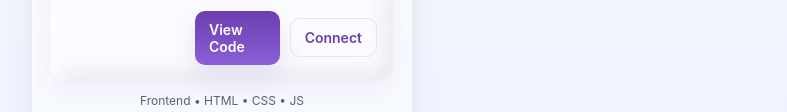
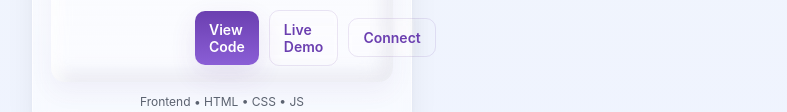
Before and after one commit to RidhiiBansal/profile-card, a plain HTML site: page index.html in a window 1280 px wide. Shown: the part 486-598 px from the top of the page, without its empty margins (418-1205 px from the left). Drawn offline with Linux system fonts and the light colour scheme.

Commit message:
Fix links and add live demo button

```diff
--- a/index.html
+++ b/index.html
@@ -25,12 +25,20 @@
           </div>
 
           <p class="bio">I design clean, responsive UIs and build frontend projects to strengthen my problem solving. Open to internships & collaborative learning.</p>
+<div class="actions">
+    <a class="btn primary" id="viewCode"
+       href="https://github.com/RidhiiBansal/profile-card"
+       target="_blank" rel="noopener">View Code</a>
 
-          <div class="actions">
-            <a class="btn primary" id="viewCode" href="https://github.com/RidhiiBansal
-" target="_blank" rel="noopener">View Code</a>
-            <a class="btn ghost" id="connect" href="https://www.linkedin.com/in/ridhi-bansal-42a700317" target="_blank" rel="noopener">Connect</a>
-          </div>
+    <a class="btn ghost" id="liveDemo"
+       href="https://ridhiiBansal.github.io/profile-card/"
+       target="_blank" rel="noopener">Live Demo</a>
+
+    <a class="btn ghost" id="connect"
+       href="https://www.linkedin.com/in/ridhi-bansal-42a700317"
+       target="_blank" rel="noopener">Connect</a>
+</div>
+
         </div>
       </div>
       <div class="card-footer">Frontend • HTML • CSS • JS</div>
```
